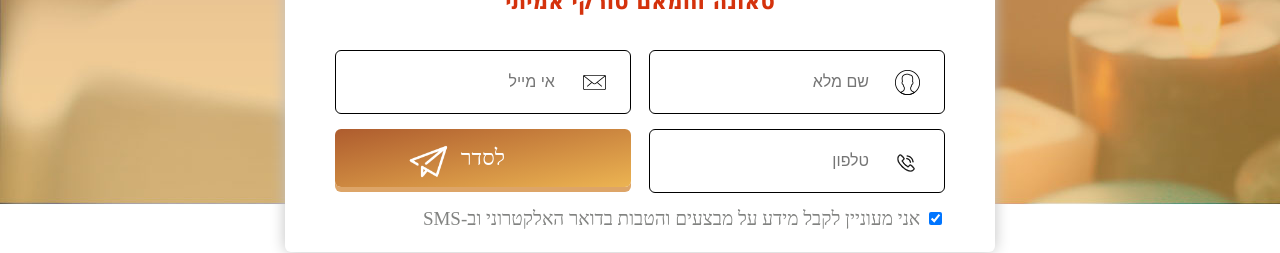
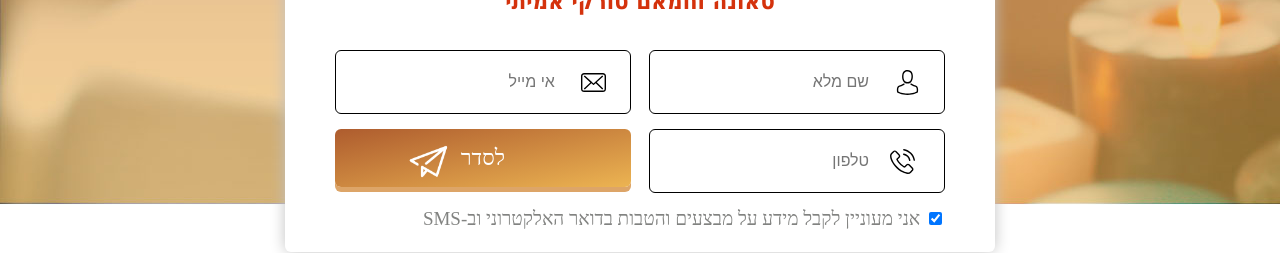
Before and after one commit to FesenkoE/SPA, a plain HTML site: page index.html in a window 1280 px wide. Shown: the part 475-728 px from the top of the page. Drawn offline with Linux system fonts and the light colour scheme.

Commit message:
fix inputs in form

```diff
--- a/css/style.css
+++ b/css/style.css
@@ -169,7 +169,7 @@ body {
     display: block;
     position: absolute;
     right: 25px;
-    top: 40px;
+    top: 35px;
 }
 
 .promotion-form__name-icon {
@@ -183,7 +183,7 @@ body {
     display: block;
     position: absolute;
     right: 30px;
-    top: 40px;
+    top: 35px;
 }
 
 .promotion-form__send-icon {
@@ -525,3 +525,18 @@ body {
     display: flex;
     justify-content: space-between;
 }
+
+.promotion-form__email-icon > img {
+    width: 25px;
+    height: auto;
+}
+
+.promotion-form__name-icon > img {
+    width: 25px;
+    height: auto;
+}
+
+.promotion-form__phone-icon > img {
+    width: 25px;
+    height: auto;
+}
--- a/index.html
+++ b/index.html
@@ -41,20 +41,20 @@
             <form action="#" class="promotion-form" method="post">
                 <div class="input-wrap">
                 <label for="email" class="promotion-form__label">
-                    <span class="promotion-form__email-icon"><img src="img/send-icon.png" alt=""></span>
+                    <span class="promotion-form__email-icon"><img src="img/envelope.svg" alt=""></span>
                     <input class="promotion-form__input" type="email" id="email" placeholder="אי מייל" required>
                 </label>
                 <label for="name" class="promotion-form__label">
-                    <span class="promotion-form__name-icon"><img src="img/name-icon.png" alt=""></span>
+                    <span class="promotion-form__name-icon"><img src="img/avatar.svg" alt=""></span>
                     <input class="promotion-form__input" type="text" id="name" placeholder="שם מלא" required>
                 </label>
                 </div>
                 <div class="input-wrap">
                 <label for="submit" class="promotion-form__label">
-                    <button class="promotion-form__input" type="submit" id="submit" placeholder="" value="לסדר">לסדר<span class="promotion-form__send-icon"><img src="img/airplane.png" alt=""></span></button>
+                    <button class="promotion-form__input" type="submit" id="submit" value="לסדר">לסדר<span class="promotion-form__send-icon"><img src="img/airplane.png" alt=""></span></button>
                 </label>
                 <label for="phone" class="promotion-form__label">
-                    <span class="promotion-form__phone-icon"><img src="img/phone-icon-2.png" alt=""></span>
+                    <span class="promotion-form__phone-icon"><img src="img/phone-call.svg" alt=""></span>
                     <input class="promotion-form__input" type="text" id="phone" placeholder="טלפון" required>
                 </label>
                 </div>
```
Also changed, not shown: img/avatar.svg (added), img/envelope.svg (added), img/phone-call.svg (added).
